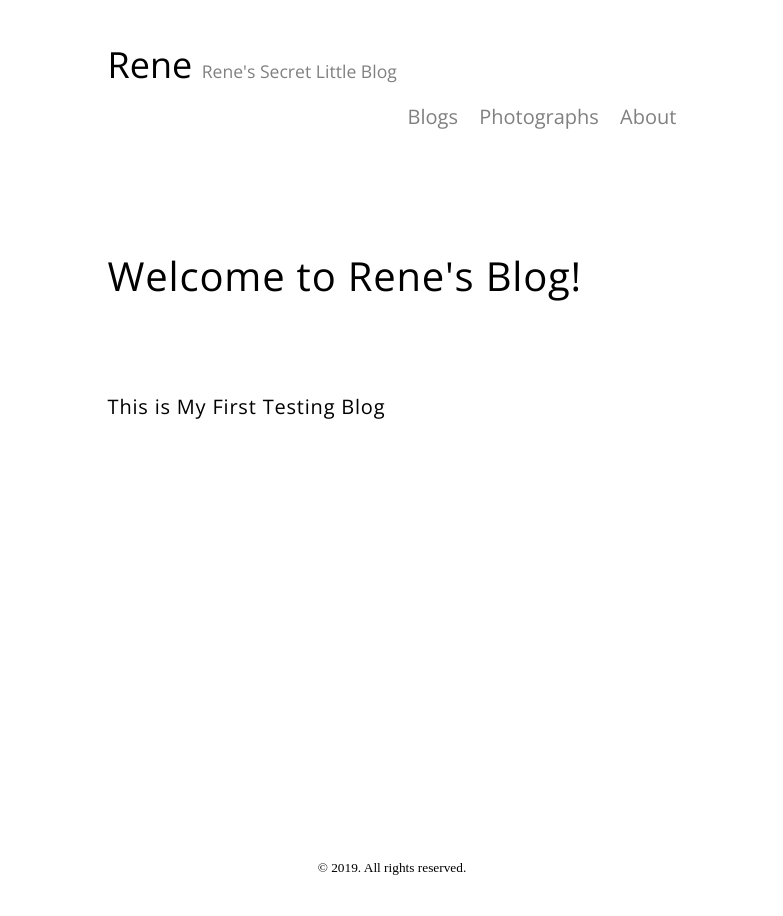
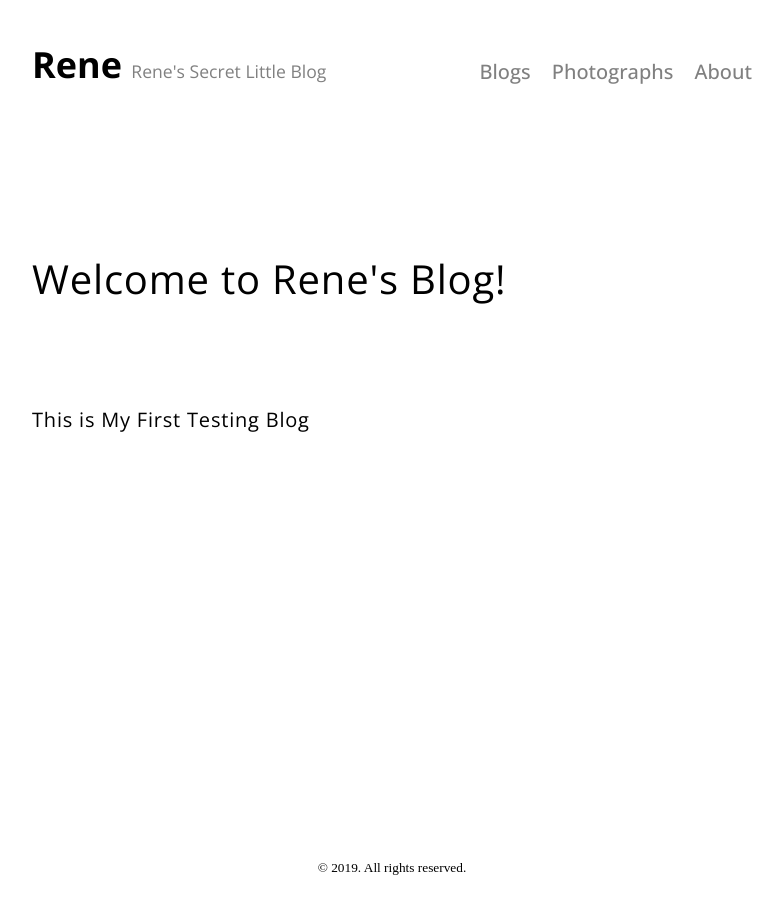
Before and after one commit to ReneGuo/ReneGuo.github.io, a Jekyll site: the page built from index.md, in a window 1280 px wide. Shown: the whole page, without its empty margins (248-1031 px from the left). Built offline with Jekyll 4.4.1, drawn with Linux system fonts in a browser that asks for light colours; Markdown is read by kramdown in place of the engine named in the settings.

Commit message:
change max width

```diff
--- a/_includes/head.html
+++ b/_includes/head.html
@@ -14,8 +14,8 @@
           Rene's Secret Little Blog
         </small>
       </div>
+      <div class="navigation">
 
-      <div class="navigation">
         <div class="nav">
           <a href="{{ site.url }}">Blogs</a>
         </div>
--- a/_layouts/default.html
+++ b/_layouts/default.html
@@ -2,7 +2,8 @@
 <html lang="en">
 
   {% include head.html %}
-  <link href="https://fonts.googleapis.com/css?family=Open+Sans:300,800" rel="stylesheet">
+  <link href="https://fonts.googleapis.com/css?family=Open+Sans:300,500,700,900" rel="stylesheet">
+  <link href="https://fonts.googleapis.com/css?family=Montserrat:100,700,900" rel="stylesheet">
 
   <head>
     {{ post.title }}
--- a/css/main.css
+++ b/css/main.css
@@ -5,10 +5,10 @@ body {
 }
 
 header {
-  font-family: "Open Sans", Arial, Helvetica, sans-serif;
+  font-family: "Open Sans", "Courier New", Courier, monospace, Arial, Helvetica, sans-serif;
   font-size: 2.25rem;
-  font-weight: 500;
-  max-width: 45%;
+  font-weight: 700;
+  max-width: 45rem;
   margin-left: auto;
   margin-right: auto;
   margin-top: 2rem;
@@ -51,7 +51,7 @@ header small {
   font-family: "Open Sans", Arial, Helvetica, sans-serif;
   font-size: 1.25rem;
   font-weight: 500;
-  max-width: 55%;
+  max-width: 45rem;
   margin-left: auto;
   margin-right: auto;
   margin-top: 2.5%;
@@ -74,11 +74,11 @@ header small {
 
 .content {
   letter-spacing: 0.05rem;
-  line-height: 175%;
+  line-height: 1.5;
   font-family: "Open Sans";
   font-weight: 300;
   font-size: 1.25rem;
-  max-width: 45%;
+  max-width: 45rem;
   /* default value */
   margin-top: 2rem;
   margin-left: auto;
```
